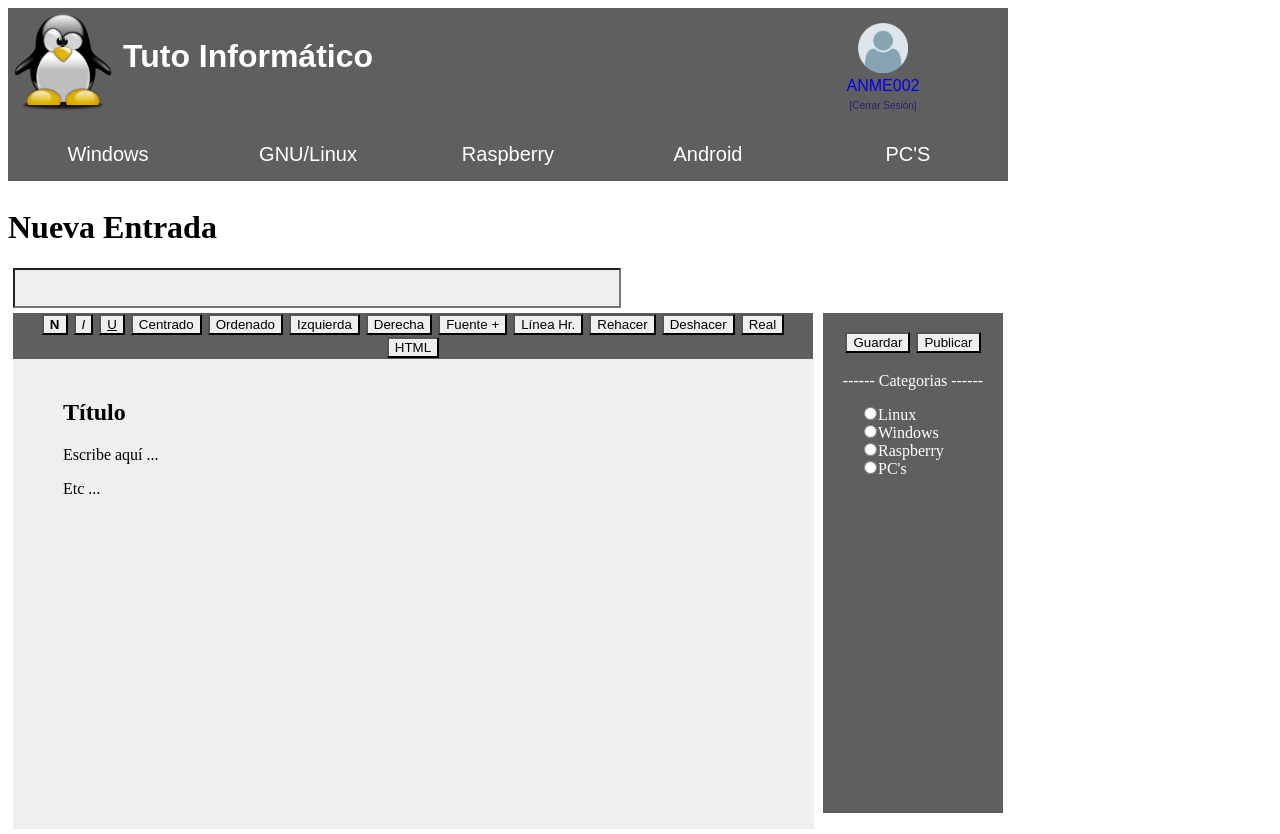
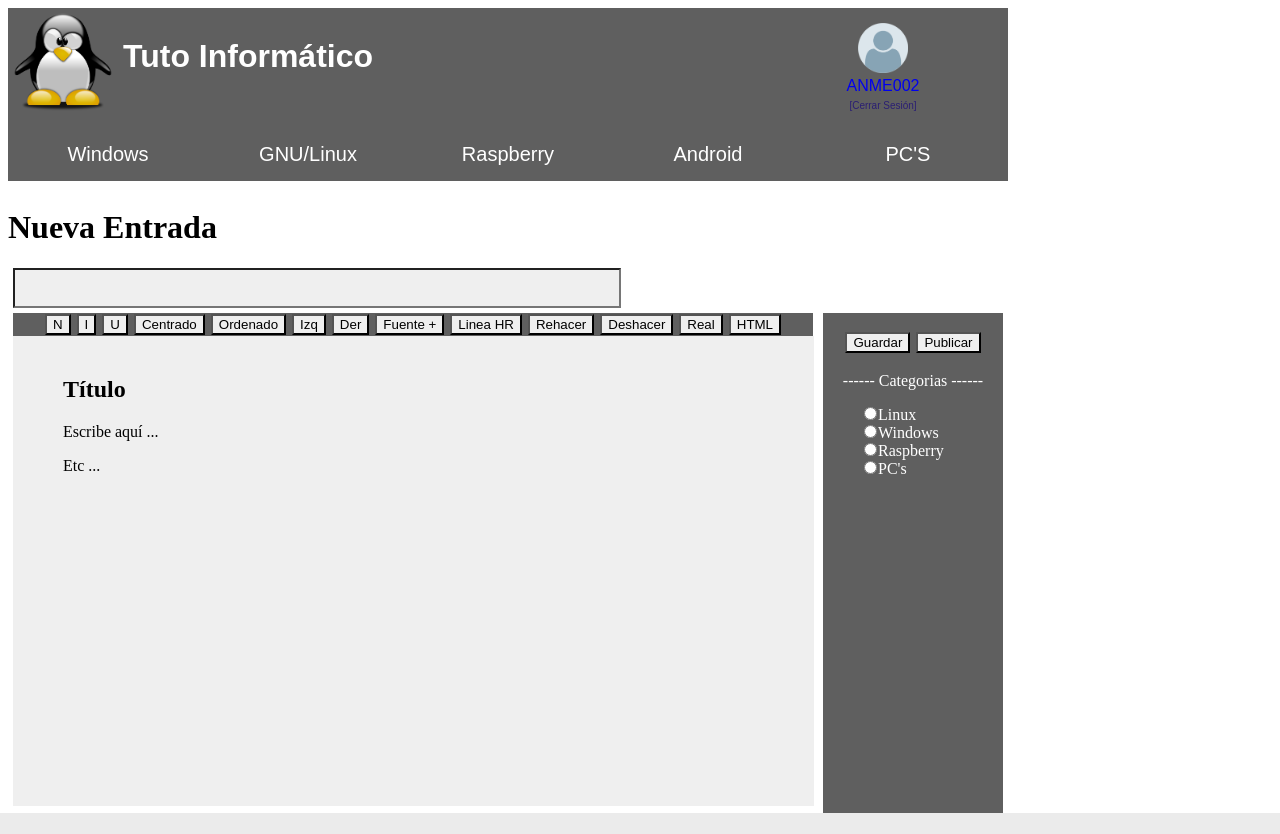
Before and after one commit to Kuiki/Proyecto-Final-ASIR-2017, a PHP site: page /Proyecto_IAW/editor.php?user=ANME002 in a window 1280 px wide. After the commit the page ends 813 px from the top, so only its background shows below. Run offline with PHP 8.4, Linux system fonts and the light colour scheme; a user stored in the database is signed in.

Commit message:
corrigiendo error de los button's

```diff
--- a/Proyecto-beta/editor.php
+++ b/Proyecto-beta/editor.php
@@ -139,19 +139,19 @@
 		<input id="titulo" type="text" name="titulo" value=""><br>
 		<div id="menu">
 		<center>
-		<button onclick="init('bold')"><b>N</b></button>
-		<button onclick="init('italic')"><i>I</i></button>
-		<button onclick="init('underline')"><u>U</u></button>
-		<button onclick="init('justifycenter')">Centrado</button>
-		<button onclick="init('justifyfull')">Ordenado</button>
-		<button onclick="init('justifyleft')">Izquierda</button>
-		<button onclick="init('justifyright')">Derecha</button>
-		<button onclick="init('increasefontsize')">Fuente +</button>
-		<button onclick="init('inserthorizontalrule')">Línea Hr.</button>
-		<button onclick="init('redo')">Rehacer</button>
-		<button onclick="init('undo')">Deshacer</button>
-		<button onclick="init('s')">Real</button>
-		<button onclick="init('h')">HTML</button>
+		<input type="button" value="N" onclick="init('bold')"></input>
+		<input type="button" value="I" onclick="init('italic')"></input>
+		<input type="button" value="U" onclick="init('underline')"></input>
+		<input type="button" value="Centrado" onclick="init('justifycenter')"></input>
+		<input type="button" value="Ordenado" onclick="init('justifyfull')"></input>
+		<input type="button" value="Izq" onclick="init('justifyleft')"></input>
+		<input type="button" value="Der" onclick="init('justifyright')"></input>
+		<input type="button" value="Fuente +" onclick="init('increasefontsize')"></input>
+		<input type="button" value="Linea HR" onclick="init('inserthorizontalrule')"></input>
+		<input type="button" value="Rehacer" onclick="init('redo')"></input>
+		<input type="button" value="Deshacer" onclick="init('undo')"></input>
+		<input type="button" value="Real" onclick="init('s')"></input>
+		<input type="button" value="HTML" onclick="init('h')"></input>
 		</center>
 		</div>
 		<div id="txtbox" contenteditable="true">
@@ -159,7 +159,6 @@
 		<p>Escribe aquí ...</p>
 		<p>Etc ...</p>
 		</div>
-		<form method="post">
 		<textarea id="text" name="text"></textarea>
 	</div>
 	<div id="enviar">
```
